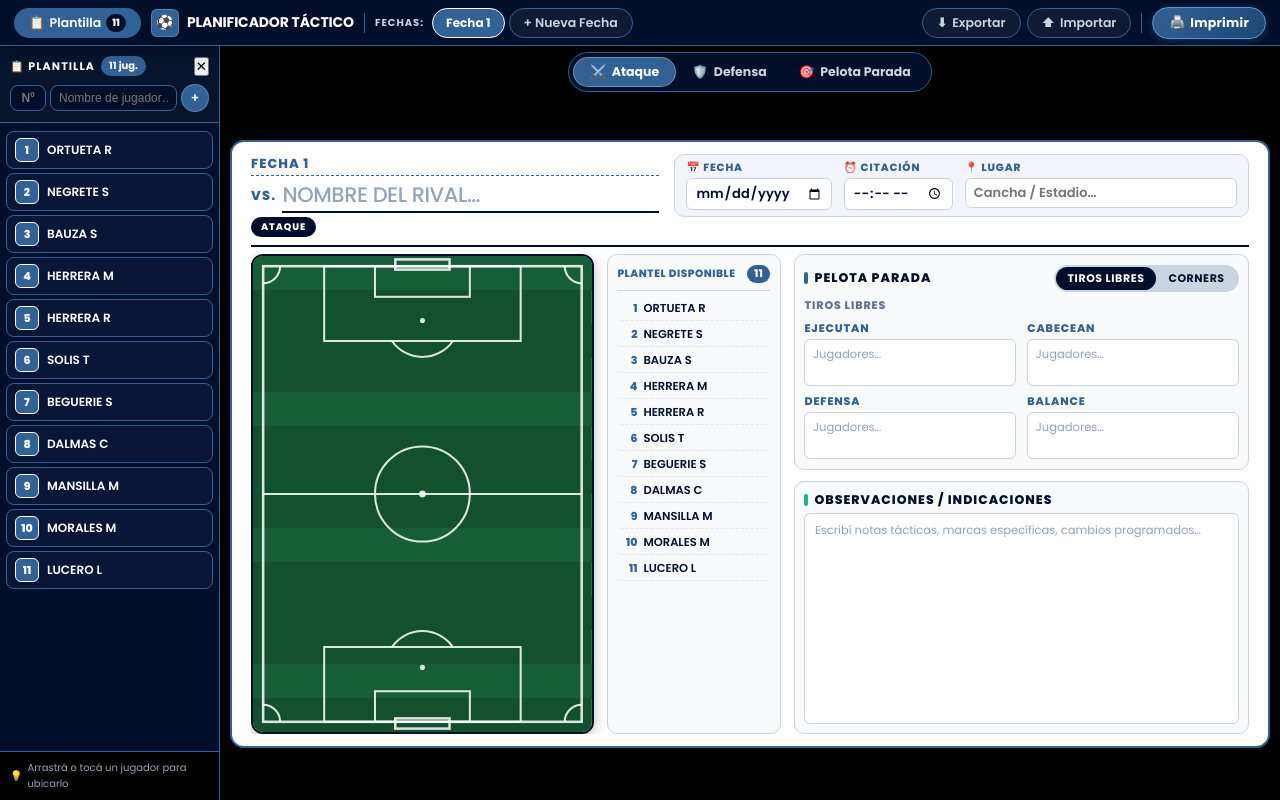
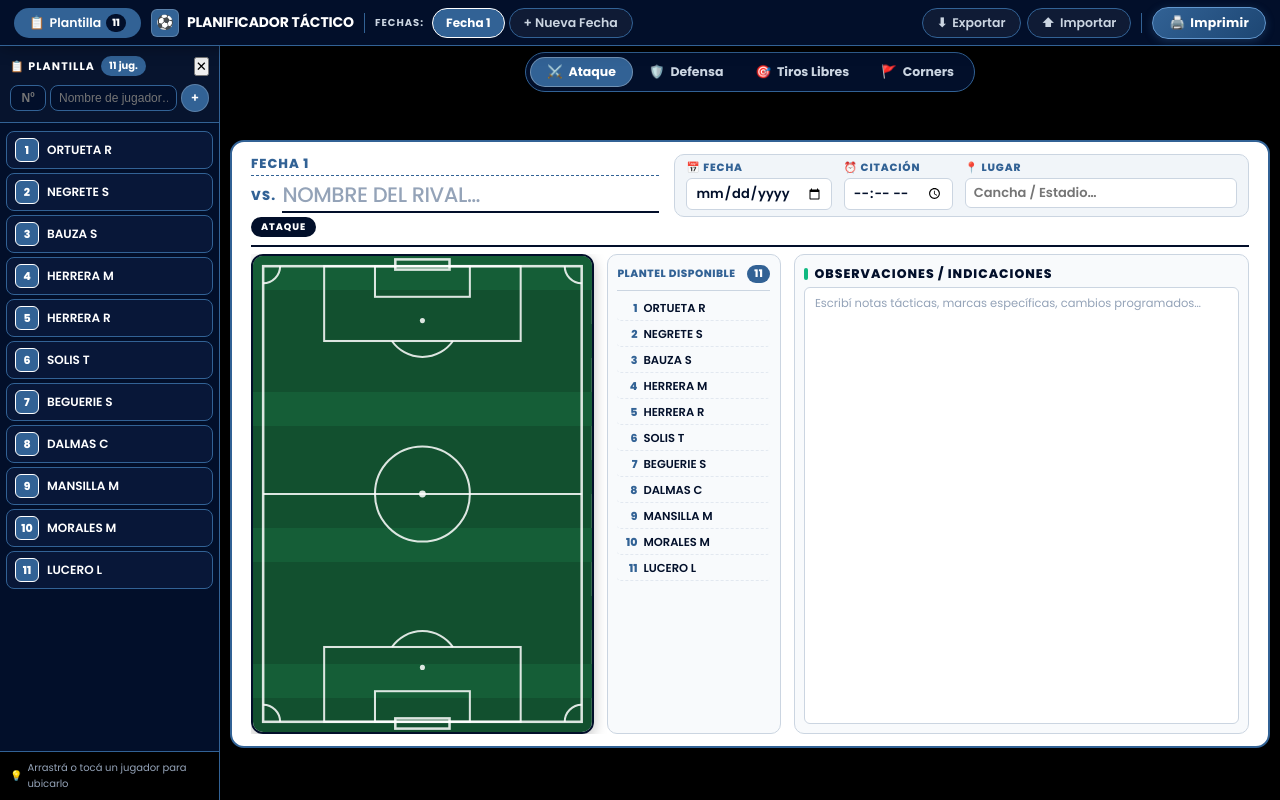
Before and after one commit to FedericoIseas/Planificador-tactica-futbol, a React (Vite) app: page / in a window 1280 px wide. Built offline with nearby package versions, Linux system fonts and the light colour scheme.

Commit message:
feat: implement core football tactical planner with printable boards and local storage

```diff
--- a/src/App.jsx
+++ b/src/App.jsx
@@ -4,13 +4,14 @@ import PrintableBoard from './components/PrintableBoard.jsx';
 import { DEFAULT_SQUAD, createMatch, loadData, saveData } from './storage.js';
 
 const PRINT_SECTIONS = [
-  { key: 'ataque',  label: 'Ataque',       icon: '⚔️' },
-  { key: 'defensa', label: 'Defensa',       icon: '🛡️' },
-  { key: 'extra',   label: 'Pelota Parada', icon: '🎯' },
+  { key: 'ataque', label: 'Ataque', icon: '⚔️' },
+  { key: 'defensa', label: 'Defensa', icon: '🛡️' },
+  { key: 'tiros_libres', label: 'Tiros Libres', icon: '🎯' },
+  { key: 'corners', label: 'Corners', icon: '🚩' },
 ];
 
 function PrintSectionsModal({ onConfirm, onCancel }) {
-  const [selected, setSelected] = useState({ ataque: true, defensa: true, extra: true });
+  const [selected, setSelected] = useState({ ataque: true, defensa: true, tiros_libres: true, corners: true });
 
   const toggle = (key) => setSelected(prev => ({ ...prev, [key]: !prev[key] }));
   const anySelected = Object.values(selected).some(Boolean);
@@ -77,7 +78,7 @@ export default function App() {
   const [state, setState] = useState(getInitialState);
   const [activeTactic, setActiveTactic] = useState('ataque');
   const [showPrintModal, setShowPrintModal] = useState(false);
-  const [printSections, setPrintSections] = useState({ ataque: true, defensa: true, extra: true });
+  const [printSections, setPrintSections] = useState({ ataque: true, defensa: true, tiros_libres: true, corners: true });
   const [isSidebarOpen, setIsSidebarOpen] = useState(false);
   const [selectedPlayerId, setSelectedPlayerId] = useState(null);
   const [showMobileActions, setShowMobileActions] = useState(false);
--- a/src/components/PrintableBoard.jsx
+++ b/src/components/PrintableBoard.jsx
@@ -2,21 +2,19 @@ import React, { useState } from 'react';
 import Pitch from './Pitch.jsx';
 
 const TACTIC_TABS = [
-  { key: 'ataque',  label: 'Ataque',         icon: '⚔️' },
-  { key: 'defensa', label: 'Defensa',         icon: '🛡️' },
-  { key: 'extra',   label: 'Pelota Parada',   icon: '🎯' },
+  { key: 'ataque', label: 'Ataque', icon: '⚔️' },
+  { key: 'defensa', label: 'Defensa', icon: '🛡️' },
+  { key: 'tiros_libres', label: 'Tiros Libres', icon: '🎯' },
+  { key: 'corners', label: 'Corners', icon: '🚩' },
 ];
 
-const SETPIECES_TABS = [
-  { key: 'tirosLibres', label: 'Tiros Libres' },
-  { key: 'corners',     label: 'Corners' },
-];
+
 
 const SETPIECES_ROWS = [
   { key: 'ejecutan', label: 'Ejecutan' },
   { key: 'cabecean', label: 'Cabecean' },
-  { key: 'defensa',  label: 'Defensa' },
-  { key: 'balance',  label: 'Balance' },
+  { key: 'defensa', label: 'Defensa' },
+  { key: 'balance', label: 'Balance' },
 ];
 
 /** Formats YYYY-MM-DD → DD/MM/YYYY */
@@ -130,7 +128,7 @@ function PrintPage({
   onSelectPlayerForPlacement = null,
   onClearSelectedPlayer = null,
 }) {
-  const [activeSetpieces, setActiveSetpieces] = useState('tirosLibres');
+
 
   const currentFieldIds = new Set(
     (match.tactics[tacticKey]?.players || []).map(p => p.id)
@@ -217,55 +215,37 @@ function PrintPage({
           </div>
         </div>
 
-        {/* Set Pieces & Observations Section (Rendered on ALL tactic pages: Ataque, Defensa & Pelota Parada) */}
+        {/* Set Pieces & Observations Section */}
         <div className="tactic-forms-column">
-          {/* SET PIECES */}
-          <div className="setpieces-block">
-            <div className="setpieces-header">
-              <div className="setpieces-title">Pelota Parada</div>
-              <div className="setpieces-tabs no-print">
-                {SETPIECES_TABS.map(t => (
-                  <div
-                    key={t.key}
-                    className={`setpieces-tab${activeSetpieces === t.key ? ' active' : ''}`}
-                    onClick={() => setActiveSetpieces(t.key)}
-                  >
-                    {t.label}
-                  </div>
-                ))}
+          {/* SET PIECES (Only rendered if it's a set piece page) */}
+          {isExtra && (
+            <div className="setpieces-block">
+              <div className="setpieces-header">
+                <div className="setpieces-title">{tacticLabel}</div>
               </div>
-            </div>
-
-            {/* Screen: Tabbed view */}
-            <div className="no-print">
               <SetpiecesCategory
-                label={SETPIECES_TABS.find(t => t.key === activeSetpieces)?.label}
-                data={match.setpieces[activeSetpieces]}
-                onChange={(f, v) => handleSetpieceChange(activeSetpieces, f, v)}
+                data={match.setpieces[tacticKey]}
+                onChange={(f, v) => handleSetpieceChange(tacticKey, f, v)}
               />
             </div>
-
-            {/* Print: Both categories side-by-side */}
-            <div className="setpieces-print-row print-only">
-              {SETPIECES_TABS.map(t => (
-                <div key={t.key} style={{ flex: 1 }}>
-                  <SetpiecesCategory
-                    label={t.label}
-                    data={match.setpieces[t.key]}
-                    onChange={(f, v) => handleSetpieceChange(t.key, f, v)}
-                  />
-                </div>
-              ))}
-            </div>
-          </div>
+          )}
 
           {/* OBSERVATIONS */}
           <div className="observations-block">
             <div className="observations-title">Observaciones / Indicaciones</div>
             <textarea
               className="observations-content"
-              value={match.observations || ''}
-              onChange={e => onMatchChange({ ...match, observations: e.target.value })}
+              value={match.tactics[tacticKey]?.observations || ''}
+              onChange={e => onMatchChange({
+                ...match,
+                tactics: {
+                  ...match.tactics,
+                  [tacticKey]: {
+                    ...match.tactics[tacticKey],
+                    observations: e.target.value
+                  }
+                }
+              })}
               placeholder="Escribí notas tácticas, marcas específicas, cambios programados…"
             />
           </div>
@@ -329,7 +309,7 @@ export default function PrintableBoard({
   const setTactic = onTacticChange || setInternalTactic;
   const activeTab = TACTIC_TABS.find(t => t.key === currentTactic);
   // Filter for print — default to all if not provided
-  const sectionsToprint = printSections || { ataque: true, defensa: true, extra: true };
+  const sectionsToprint = printSections || { ataque: true, defensa: true, tiros_libres: true, corners: true };
   const printTabs = TACTIC_TABS.filter(t => sectionsToprint[t.key]);
 
   return (
@@ -357,7 +337,7 @@ export default function PrintableBoard({
           squad={squad}
           tacticKey={currentTactic}
           tacticLabel={activeTab?.label}
-          isExtra={currentTactic === 'extra'}
+          isExtra={currentTactic !== 'ataque' && currentTactic !== 'defensa'}
           onMatchChange={onMatchChange}
           onDrop={onDrop}
           onPlayerMove={onPlayerMove}
@@ -380,7 +360,7 @@ export default function PrintableBoard({
             squad={squad}
             tacticKey={t.key}
             tacticLabel={t.label}
-            isExtra={t.key === 'extra'}
+            isExtra={t.key !== 'ataque' && t.key !== 'defensa'}
             onMatchChange={onMatchChange}
             onDrop={onDrop}
             onPlayerMove={onPlayerMove}
--- a/src/index.css
+++ b/src/index.css
@@ -1613,8 +1613,6 @@ html, body, #root {
     height: auto !important;
   }
 
-  .no-print { display: none !important; }
-
   .app-layout, .app-body, .main-content, .board-scroll {
     display: block !important;
     height: auto !important;
@@ -1623,6 +1621,8 @@ html, body, #root {
     margin: 0 !important;
     background: transparent !important;
   }
+
+  .no-print { display: none !important; }
 
   .sidebar { display: none !important; }
 
--- a/src/storage.js
+++ b/src/storage.js
@@ -23,25 +23,16 @@ export const createMatch = (label = 'Nuevo partido') => ({
   time: '',
   venue: '',
   rival: '',
-  // Tactic tabs: ataque, defensa, extra
+  // Tactic tabs: ataque, defensa, and set pieces
   tactics: {
-    ataque: { label: 'Ataque', players: [] },
-    defensa: { label: 'Defensa', players: [] },
-    extra: { label: 'Pelota Parada', players: [] },
+    ataque: { label: 'Ataque', players: [], observations: '' },
+    defensa: { label: 'Defensa', players: [], observations: '' },
+    tiros_libres: { label: 'Tiros Libres', players: [], observations: '' },
+    corners: { label: 'Corners', players: [], observations: '' },
   },
   setpieces: {
-    tirosLibres: {
-      ejecutan: '',
-      cabecean: '',
-      defensa: '',
-      balance: '',
-    },
-    corners: {
-      ejecutan: '',
-      cabecean: '',
-      defensa: '',
-      balance: '',
-    },
+    tiros_libres: { ejecutan: '', cabecean: '', defensa: '', balance: '' },
+    corners: { ejecutan: '', cabecean: '', defensa: '', balance: '' },
   },
   observations: '',
 });
@@ -50,7 +41,50 @@ export const loadData = () => {
   try {
     const raw = localStorage.getItem(STORAGE_KEY);
     if (!raw) return null;
-    return JSON.parse(raw);
+    const data = JSON.parse(raw);
+    if (data && Array.isArray(data.matches)) {
+      data.matches = data.matches.map(m => {
+        let tactics = { ...m.tactics };
+        if (tactics.extra || tactics.tl_izq) {
+          delete tactics.extra;
+          delete tactics.tl_izq;
+          delete tactics.tl_der;
+          delete tactics.corner_izq;
+          delete tactics.corner_der;
+          if (!tactics.tiros_libres) tactics.tiros_libres = { label: 'Tiros Libres', players: [] };
+          if (!tactics.corners) tactics.corners = { label: 'Corners', players: [] };
+        }
+
+        let setpieces = { ...m.setpieces };
+        if (setpieces.tirosLibres || setpieces.corners || setpieces.tl_izq) {
+          const oldTL = setpieces.tirosLibres || setpieces.tl_izq || {};
+          const oldCorner = setpieces.corners || setpieces.corner_izq || {};
+
+          if (!setpieces.tiros_libres) setpieces.tiros_libres = { ejecutan: oldTL.ejecutan || '', cabecean: oldTL.cabecean || '', defensa: oldTL.defensa || '', balance: oldTL.balance || '' };
+          if (!setpieces.corners) setpieces.corners = { ejecutan: oldCorner.ejecutan || '', cabecean: oldCorner.cabecean || '', defensa: oldCorner.defensa || '', balance: oldCorner.balance || '' };
+
+          delete setpieces.tirosLibres;
+          delete setpieces.corners;
+          delete setpieces.tl_izq;
+          delete setpieces.tl_der;
+          delete setpieces.corner_izq;
+          delete setpieces.corner_der;
+        }
+
+        if (m.observations !== undefined) {
+          if (tactics.ataque && tactics.ataque.observations === undefined) {
+            tactics.ataque.observations = m.observations;
+            tactics.defensa.observations = '';
+            tactics.tiros_libres.observations = '';
+            tactics.corners.observations = '';
+          }
+          delete m.observations;
+        }
+
+        return { ...m, tactics, setpieces };
+      });
+    }
+    return data;
   } catch {
     return null;
   }
```
